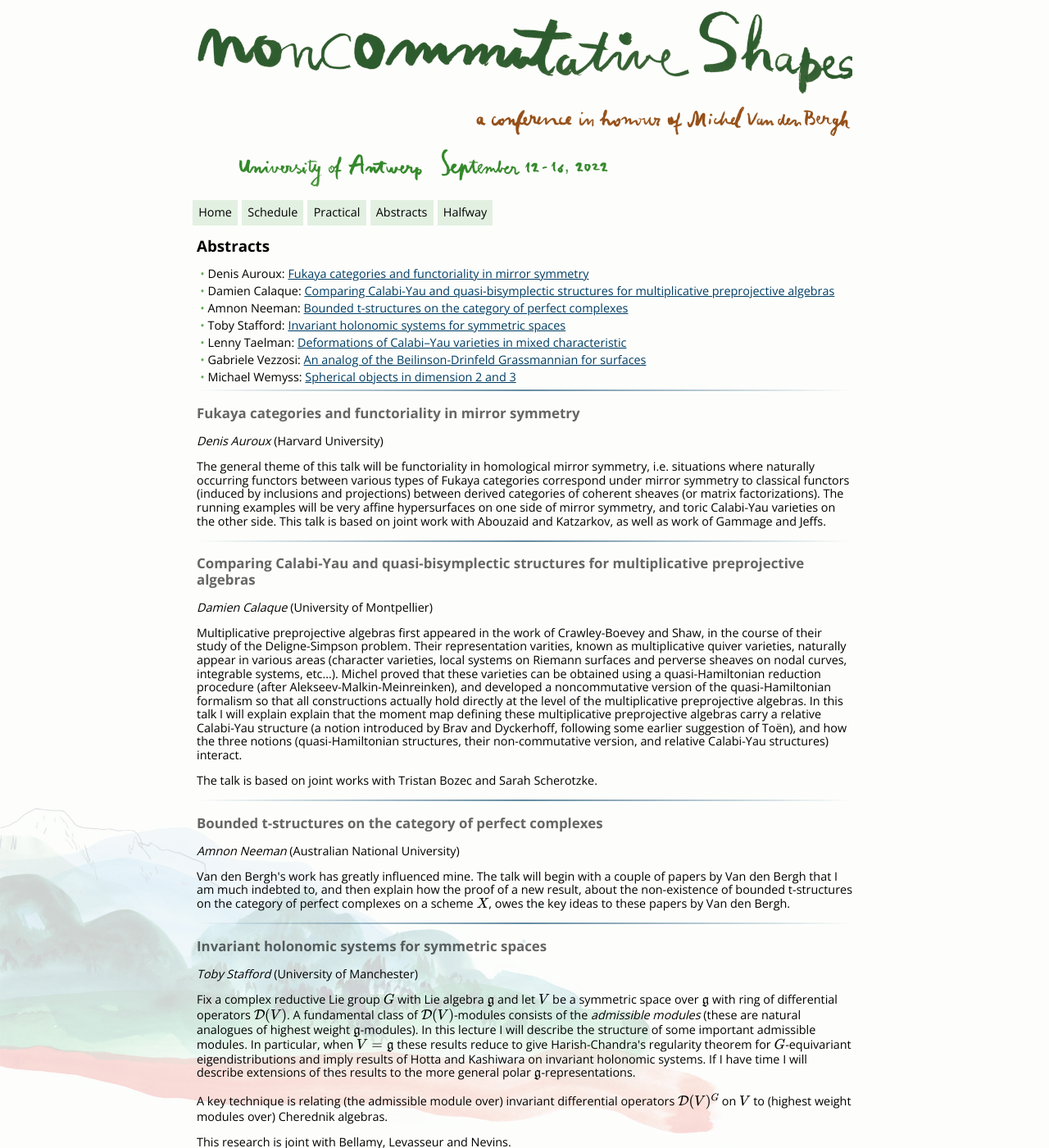
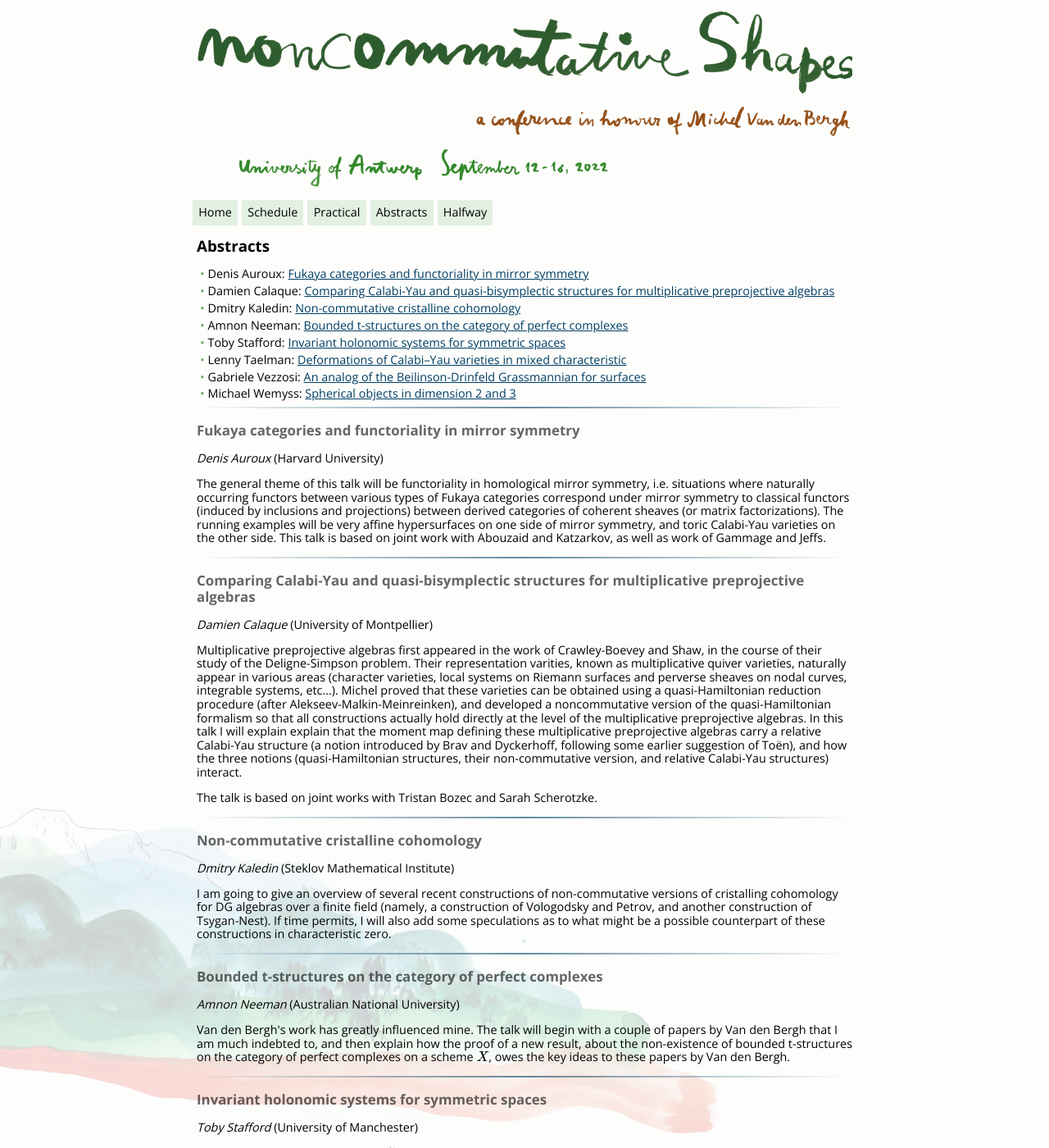
Before and after one commit to ncag-info/antwerp-2020, a Jekyll site: the page built from abstracts.html, in a window 1280 px wide and 1400 px high. Shown: the whole window at 82% size. Built offline with Jekyll 4.4.1, drawn with Linux system fonts in a browser that asks for light colours; nearby versions of some CDN libraries; library files that are not in the unit come from our copies; formulas are drawn with MathJax 3.

Commit message:
Added a talk

```diff
--- a/_data/talks.yml
+++ b/_data/talks.yml
@@ -10,6 +10,12 @@ calaque:
   abstract: >
     <p>Multiplicative preprojective algebras first appeared in the work of Crawley-Boevey and Shaw, in the course of their study of the Deligne-Simpson problem. Their representation varities, known as multiplicative quiver varieties, naturally appear in various areas (character varieties, local systems on Riemann surfaces and perverse sheaves on nodal curves, integrable systems, etc...). Michel proved that these varieties can be obtained using a quasi-Hamiltonian reduction procedure (after Alekseev-Malkin-Meinreinken), and developed a noncommutative version of the quasi-Hamiltonian formalism so that all constructions actually hold directly at the level of the multiplicative preprojective algebras. In this talk I will explain explain that the moment map defining these multiplicative preprojective algebras carry a relative Calabi-Yau structure (a notion introduced by Brav and Dyckerhoff, following some earlier suggestion of Toën), and how the three notions (quasi-Hamiltonian structures, their non-commutative version, and relative Calabi-Yau structures) interact.
     <p>The talk is based on joint works with Tristan Bozec and Sarah Scherotzke.
+
+kaledin:
+  title: Non-commutative cristalline cohomology
+  speaker: kaledin
+  abstract: >
+    <p>I am going to give an overview of several recent constructions of non-commutative versions of cristalling cohomology for DG algebras over a finite field (namely, a construction of Vologodsky and Petrov, and another construction of Tsygan-Nest). If time permits, I will also add some speculations as to what might be a possible counterpart of these constructions in characteristic zero.
 
 neeman:
   title: Bounded t-structures on the category of perfect complexes
```
